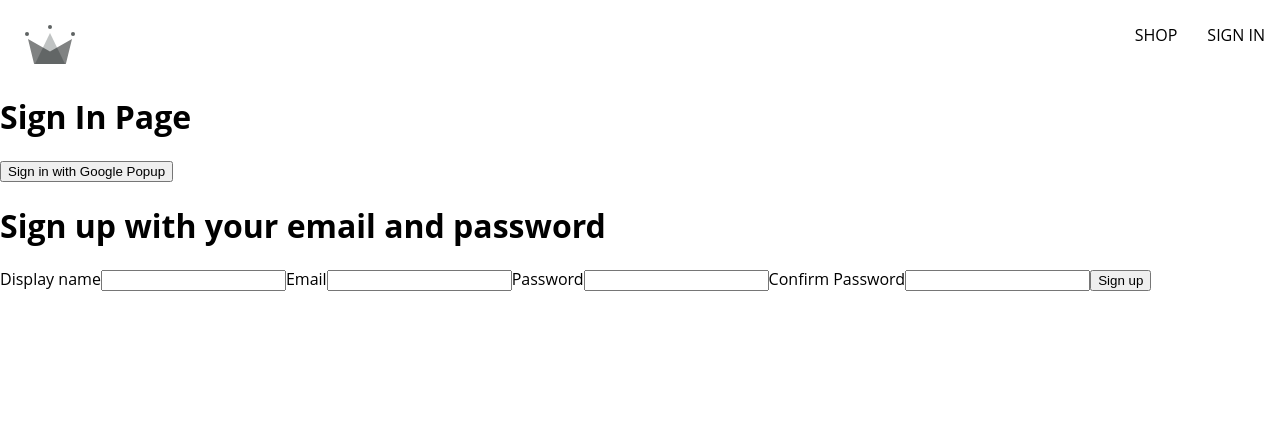
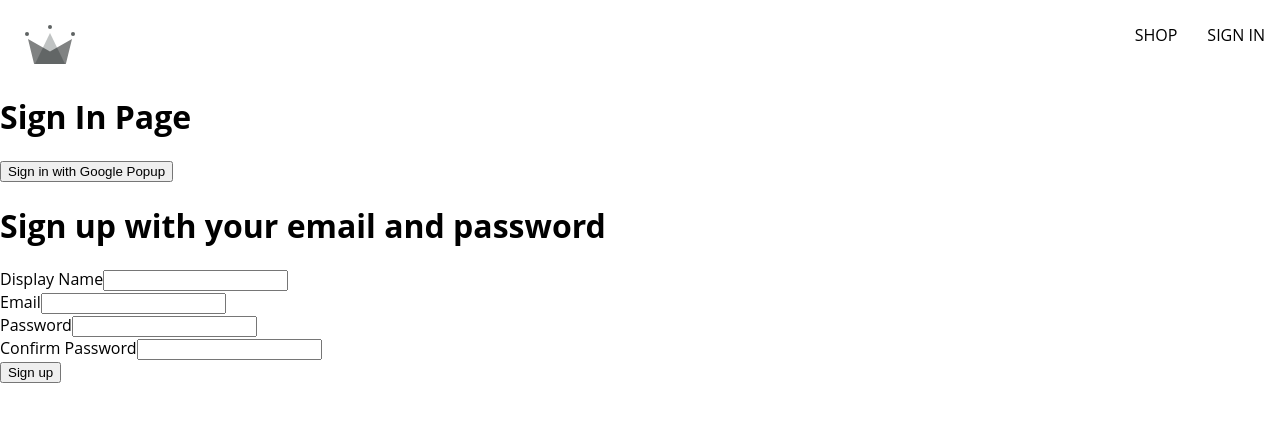
Before and after one commit to veratimo/capstone-project, a React (Create React App) app: page /sign-in in a window 1280 px wide. Shown: the top 422 px of the page. Built offline with nearby package versions, Linux system fonts and the light colour scheme.

Commit message:
sign in be finished

```diff
--- /dev/null
+++ b/src/components/form-input/form-input.component.jsx
@@ -0,0 +1,12 @@
+const FormInput = ({ label, ...otherProps}) => {
+    return (
+        <div>
+
+        <label>{label}</label>
+            <input {...otherProps}/>
+        </div>
+
+    )
+}
+
+export default FormInput;
--- a/src/components/sign-up-form/sign-up-form.component.jsx
+++ b/src/components/sign-up-form/sign-up-form.component.jsx
@@ -1,6 +1,7 @@
 import { useState } from "react";
 
-import { createAuthUserWithEmailAndPassword } from "../../utils/firebase/firebase.utils";
+import { createAuthUserWithEmailAndPassword, createUserDocumentFromAuth } from "../../utils/firebase/firebase.utils";
+import FormInput from "../form-input/form-input.component";
 
 const defaultFormFields = {
     displayName: '',
@@ -13,6 +14,10 @@ const SignUpForm = () => {
     const [formFields, setFormFields] = useState(defaultFormFields);
     const { displayName, email, password, confirmPassword } = formFields;
 
+    const resetFormFields = () => {
+        setFormFields(defaultFormFields);
+    }
+
     const handleSubmit = async (event) => {
         event.preventDefault();
 
@@ -22,9 +27,16 @@ const SignUpForm = () => {
         }
 
         try {
-            const response = await createAuthUserWithEmailAndPassword(email, password);
+            const { user } = await createAuthUserWithEmailAndPassword(email, password);
+
+            await createUserDocumentFromAuth(user, { displayName });
+            resetFormFields();
         }catch(error){
-
+            if(error.code === 'auth/email-already-in-use'){
+                alert('Email already in use for a different username');
+            }else{
+                console.log('nah');
+            }
         }
     }
 
@@ -36,18 +48,39 @@ const SignUpForm = () => {
     return(
         <div>
             <h1>Sign up with your email and password</h1>
-            <form onSubmit={() => {}}>
-                <label>Display name</label>
-                <input type='text' required onChange={handleChange} name="displayName" value={displayName}/>
-
-                <label>Email</label>
-                <input type='email' required onChange={handleChange} name="email" value={email}/>
-
-                <label>Password</label>
-                <input type='password' required onChange={handleChange} name="password" value={password}/>
-
-                <label>Confirm Password</label>
-                <input type='password' required onChange={handleChange} name="confirmPassword" value={confirmPassword}/>
+            <form onSubmit={handleSubmit}>
+                <FormInput
+                    label="Display Name"
+                    type='text'
+                    required
+                    onChange={handleChange}
+                    name="displayName"
+                    value={displayName}
+                />
+                <FormInput
+                    label="Email"
+                    type='email'
+                    required
+                    onChange={handleChange}
+                    name="email"
+                    value={email}
+                />
+                <FormInput
+                    label="Password"
+                    type='password'
+                    required
+                    onChange={handleChange}
+                    name="password"
+                    value={password}
+                />
+                <FormInput
+                    label="Confirm Password"
+                    type='password'
+                    required
+                    onChange={handleChange}
+                    name="confirmPassword"
+                    value={confirmPassword}
+                />
                 <button type='submit'>Sign up</button>
             </form>
         </div>
--- a/src/utils/firebase/firebase.utils.js
+++ b/src/utils/firebase/firebase.utils.js
@@ -36,7 +36,7 @@ const firebaseConfig = {
 
   export const db = getFirestore();
 
-  export const createUserDocumentFromAuth = async (userAuth) => {
+  export const createUserDocumentFromAuth = async (userAuth, additionalInformation = {}) => {
     if(!userAuth) return;
 
     const userDocRef = doc(db, 'users', userAuth.uid);
@@ -52,7 +52,8 @@ const firebaseConfig = {
             await setDoc(userDocRef, {
                 displayName,
                 email,
-                createdAt
+                createdAt,
+                ...additionalInformation,
             });
         }catch(error){
             console.log('error creating the user', error.message);
```
Also changed, not shown: src/components/form-input/form-input.styles.scss (added).
